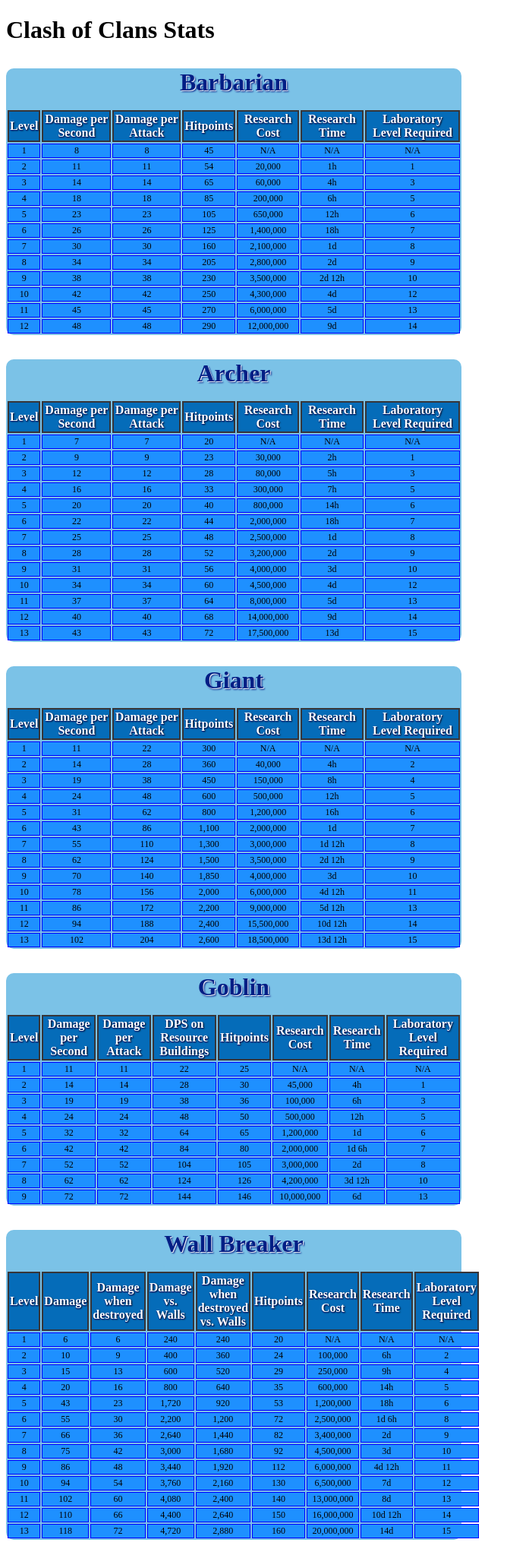
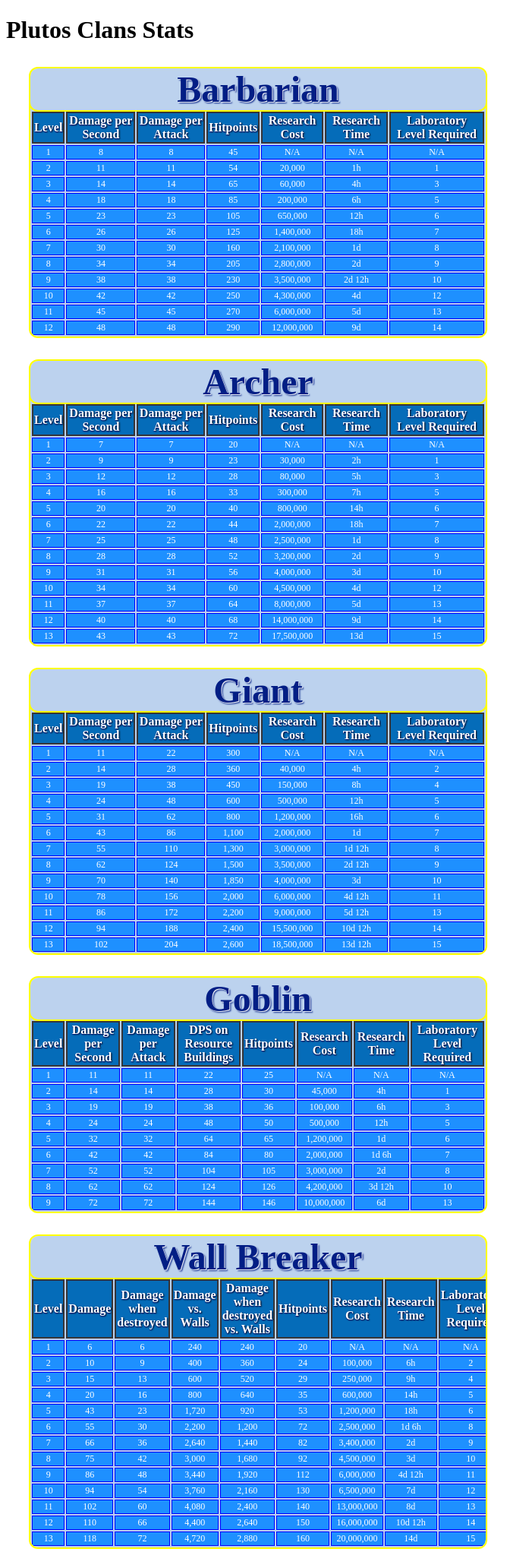
Before and after one commit to smoothbrainsinc/pluto_says_f, a PHP site: page /clash/clan_index.html in a window 1280 px wide. Shown: the top 2043 px of the page at 76% size, without its empty margins (0-697 px from the left). Run offline with PHP 8.4, Linux system fonts and the light colour scheme.

Commit message:
adjusted colors

```diff
--- a/clash/clan_index.html
+++ b/clash/clan_index.html
@@ -4,21 +4,13 @@
     <meta charset="UTF-8">
     <meta name="viewport" content="width=device-width, initial-scale=1.0">
     <meta http-equiv="Content-Security-Policy" content="default-src 'self'; img-src 'self' data:; script-src 'self' 'unsafe-inline'; style-src 'self' 'unsafe-inline';">
-    <title>Clash of Clans Stats</title>
+    <title>Plutos Clash</title>
     <link rel="stylesheet" href="clash_styles.css">
     <link rel="icon" href="data:,">
-    <style>
-        .section {
-            margin-bottom: 2rem;
-        }
-        .table {
-            margin-top: 1rem;
-        }
-    </style>
 </head>
 <body>
     <div class="container">
-        <h1 class="text-center my-4">Clash of Clans Stats</h1>
+        <h1 class="headline">Plutos Clans Stats</h1>
 
         <!-- Troops Section -->
         <div id="troops-container"></div>
--- a/clash/clash_scripts.js
+++ b/clash/clash_scripts.js
@@ -9,9 +9,9 @@ function createTroopTable(troopType, data) {
     // Create a header for the troop type
     const header = document.createElement("h3");
     header.textContent = troopType;
-    header.style.textAlign = "center";
-    header.style.fontSize = "2rem";
-    header.style.marginBottom = "1rem";
+//    header.style.textAlign = "center";
+//    header.style.fontSize = "2rem";
+//    header.style.marginBottom = "1rem";
     section.appendChild(header);
 
     // Create a table element
--- a/clash/clash_styles.css
+++ b/clash/clash_styles.css
@@ -1,37 +1,47 @@
 .container #troops-container .section {
-    background-color: #7bc2e7;
+    background-color: #bcd2ee;
     border-radius: 10px;
-    max-width: 600px;
+    width: 600px;
     height: auto;
+    outline: 2px solid yellow;
+    margin: 2rem;
+    padding: 0px;
+    overflow: scroll;
 }
 
 /*  This is for troop name.  */
+
 .container  #troops-container .section h3 {
-/*    background-color: #c7d3fc;  */
     vertical-align: middle;
     text-align: center;
     border-radius: 10px;
     color: #021e85;
     text-shadow: 1px 1px 1px #ffffff, 2px 2px 2px #021f86;
+    outline: 2px solid yellow;
+    font-size: 3rem;
+    margin: 0px;
+
+
 }
 
-/*  This is for table header. It styles the headers each individually.  */
+/*  This is for table header */
+
 .container #troops-container .section table thead tr th {
     background-color: #056cb9;
     border: 2px solid #373538;
- /*   color: #021e85;  */
     color: #ffffff;
     text-shadow: 0px 1px 1px #021e85, 1px 1px 2px #000000;
-    font-size: 16px;
+    font-size: 1rem;
+
 }
 
-/*  This is for the data in the table. It will style each datapoint individually  */
+/*  This is for the data in the table  */
+
 .container #troops-container .section table tbody tr td {
     background-color: DodgerBlue;
     text-align: center;
     border: 1px solid blue;
-
+    border-collapse: collapse;
     font-size: 12px;
-
-
+    color: white;
 }
```
